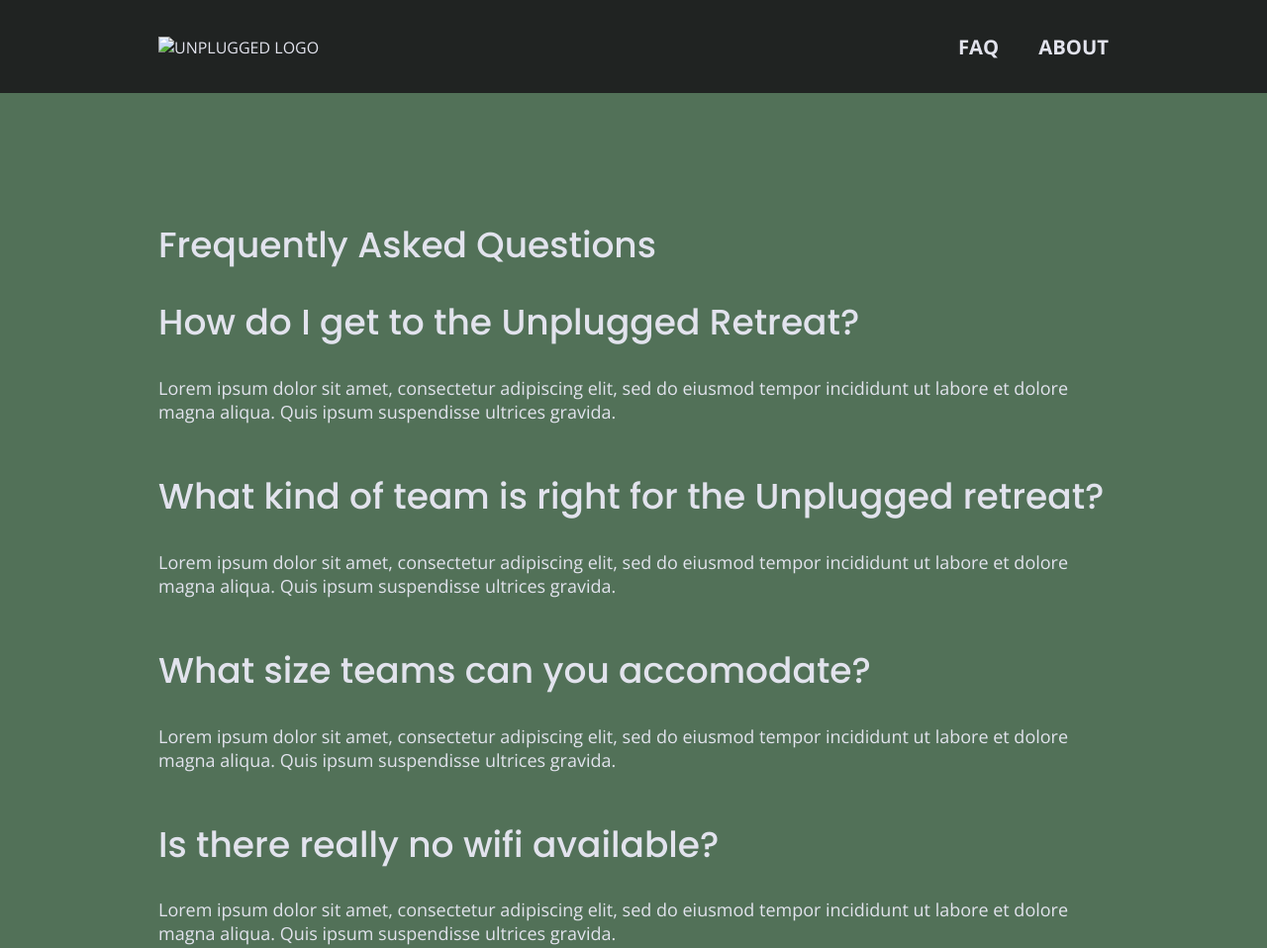
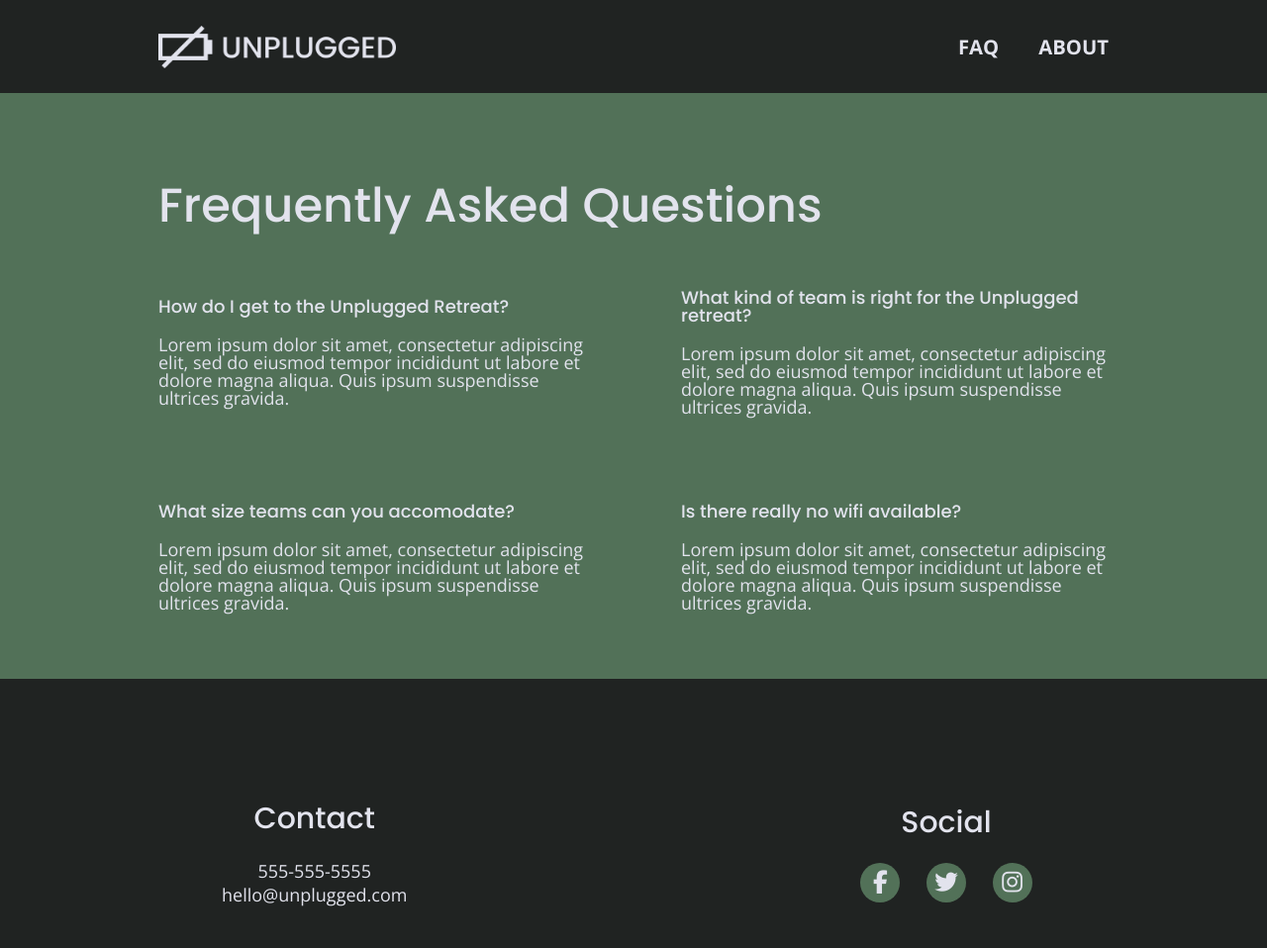
Before and after one commit to rositachiquita58/unplugged-retreat, a website: page faq/index.html in a window 1280 px wide. Shown: the top 958 px of the page at 99% size. Drawn offline with nearby package versions, Linux system fonts and the light colour scheme.

Commit message:
Nav bar and features icon formatting

```diff
--- a/css/main.css
+++ b/css/main.css
@@ -416,7 +416,7 @@ header figure {
      FAQ Page
      ========================================================================== */
 
-  .FAQ {
+  .faq {
     background-color: #527158;
     display: flex;
     justify-content: center;
@@ -441,7 +441,7 @@ header figure {
     margin-bottom: 50px;
   }
 
-  .faq-content h4 {
+  .faq h4 {
     line-height: 1.333;
   }
 
@@ -690,12 +690,11 @@ header figure {
       /* ==========================================================================
        FAQ Page -- TABLET
        ========================================================================== */
-
-      .faq .content-wrapper {
+       .faq .content-wrapper {
         justify-content: space-between;
       }
 
-      .faq-content {
+       .faq-content {
         flex-basis: 45%;
       }
 
--- a/faq/index.html
+++ b/faq/index.html
@@ -30,7 +30,9 @@
 
 <header>
   <div class="content-wrapper">
-    <a href="#"><img src"" alt="unplugged logo"></a>
+    <figure>
+    <a href="../index.html"></a><img src="../img/unpluggedlogo.png" alt="unplugged logo"></a>
+      </figure>
     <div class="header-divider"></div>
     <nav>
       <ul>
@@ -43,28 +45,28 @@
 
 <body>
 
-  <main class="FAQ">
+  <main class="faq">
     <div class="content-wrapper">
         <h2>Frequently Asked Questions</h2>
         <div class="faq-content">
-          <h2>How do I get to the Unplugged Retreat?</h2>
+          <h4>How do I get to the Unplugged Retreat?</h4>
           <p>Lorem ipsum dolor sit amet, consectetur adipiscing elit, sed do eiusmod tempor incididunt ut labore et dolore magna aliqua. Quis ipsum suspendisse ultrices gravida.</p>
         </div>
 
         <div class="faq-content">
-          <h2>What kind of team is right for the Unplugged retreat?</h2>
+          <h4>What kind of team is right for the Unplugged retreat?</h4>
           <p>Lorem ipsum dolor sit amet, consectetur adipiscing elit, sed do eiusmod tempor incididunt ut labore et dolore magna aliqua. Quis ipsum suspendisse ultrices gravida.</p>
 
         </div>
 
         <div class="faq-content">
-          <h2>What size teams can you accomodate?</h2>
+          <h4>What size teams can you accomodate?</h4>
           <p>Lorem ipsum dolor sit amet, consectetur adipiscing elit, sed do eiusmod tempor incididunt ut labore et dolore magna aliqua. Quis ipsum suspendisse ultrices gravida.</p>
 
         </div>
 
         <div class="faq-content">
-          <h2>Is there really no wifi available?</h2>
+          <h4>Is there really no wifi available?</h4>
           <p>Lorem ipsum dolor sit amet, consectetur adipiscing elit, sed do eiusmod tempor incididunt ut labore et dolore magna aliqua. Quis ipsum suspendisse ultrices gravida.</p>
 
         </div>
```
Also changed, not shown: about/index.html (+12 -11 lines), index.html (+2 -2 lines).
